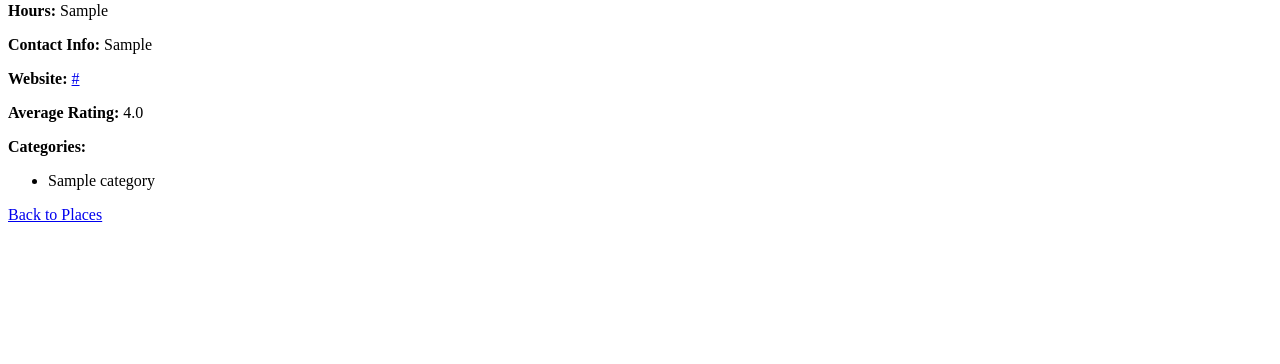
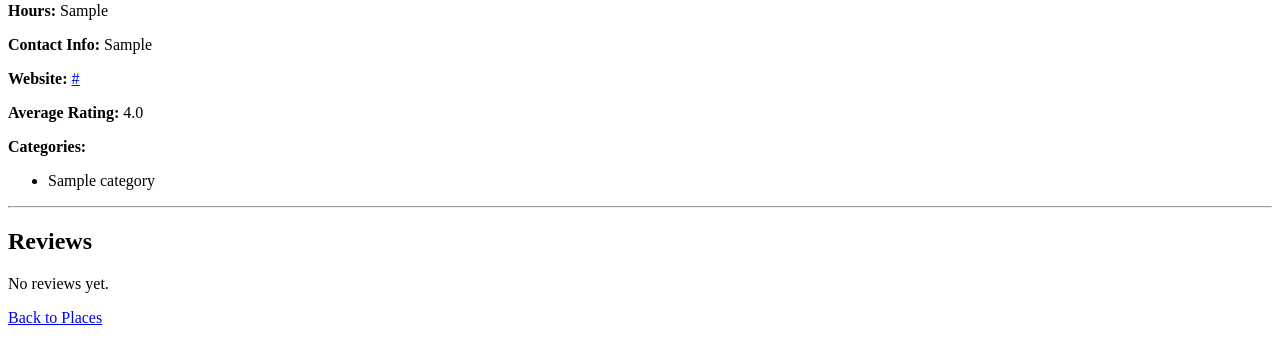
Before and after one commit to AbhijotSinghSandhu/Travel_App_P12_CMPT354, a Flask app: page /places/1 in a window 1280 px wide. Shown: the part 146-510 px from the top of the page. Run offline with Flask 3, Linux system fonts and the light colour scheme; tables that the repository leaves empty hold one stand-in row (values such as "Sample post").

Commit message:
Add review listing to place detail page

```diff
--- a/app/__init__.py
+++ b/app/__init__.py
@@ -134,6 +134,16 @@
         """, (place_id,))
         categories = cursor.fetchall()
 
+        cursor.execute("""
+            SELECT r.ReviewID, r.Rating, r.Title, r.Body, r.CreatedAt, r.UpdatedAt,
+                   u.UserID, u.Username, u.DisplayName
+            FROM Review r
+            JOIN `User` u ON r.UserID = u.UserID
+            WHERE r.PlaceID = %s
+            ORDER BY r.CreatedAt DESC
+        """, (place_id,))
+        reviews = cursor.fetchall()
+
         cursor.close()
         connection.close()
 
--- a/app/templates/place_detail.html
+++ b/app/templates/place_detail.html
@@ -42,6 +42,25 @@
         <p>No categories assigned.</p>
     {% endif %}
 
+    <hr>
+
+    <h2>Reviews</h2>
+
+    {% if reviews %}
+        {% for review in reviews %}
+            <div>
+                <p><strong>{{ review.DisplayName }}</strong> ({{ review.Username }})</p>
+                <p><strong>Rating:</strong> {{ review.Rating }}/5</p>
+                <p><strong>Title:</strong> {{ review.Title or "No title" }}</p>
+                <p>{{ review.Body or "No review text." }}</p>
+                <p><small>Created: {{ review.CreatedAt }}</small></p>
+            </div>
+            <hr>
+        {% endfor %}
+    {% else %}
+        <p>No reviews yet.</p>
+    {% endif %}
+
     <p><a href="/places">Back to Places</a></p>
 </body>
 </html>
```
